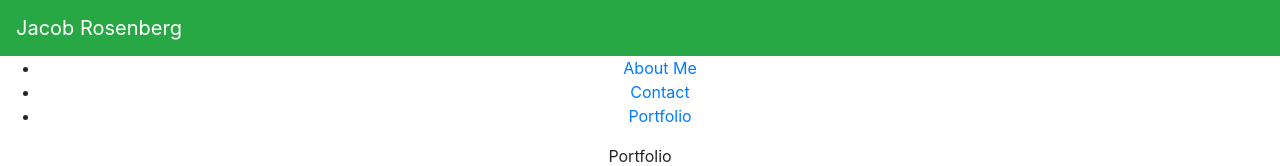
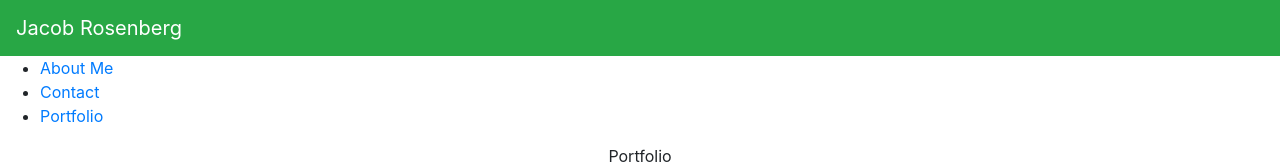
Before and after one commit to JMRosenberg12/React-Portfolio, a React (Create React App) app in the folder react-portfolio/: page /portfolio in a window 1280 px wide. Shown: the top 166 px of the page. Built offline with nearby package versions, Linux system fonts and the light colour scheme.

Commit message:
add footer css

```diff
--- a/react-portfolio/src/components/Footer.js
+++ b/react-portfolio/src/components/Footer.js
@@ -1,4 +1,5 @@
 import React, { Component } from 'react';
+import './css/footer.css'
 export default class Footer extends Component {
   render() {
 
--- a/react-portfolio/src/components/Portfolio.js
+++ b/react-portfolio/src/components/Portfolio.js
@@ -5,7 +5,6 @@ import Project1 from './images/Project1.png'
 import Burger from './images/Burger.png'
 import NoteTaker from './images/NoteTaker.png'
 import Project2 from './images/Project2.png'
-import HotelWallpaper from './images/hotel-wallpaper.png'
 export default class Porfolio extends Component {
   render() {
 
--- /dev/null
+++ b/react-portfolio/src/components/css/footer.css
@@ -0,0 +1,5 @@
+nav,
+a{
+    display: flex;
+    text-align: center;
+}
```
